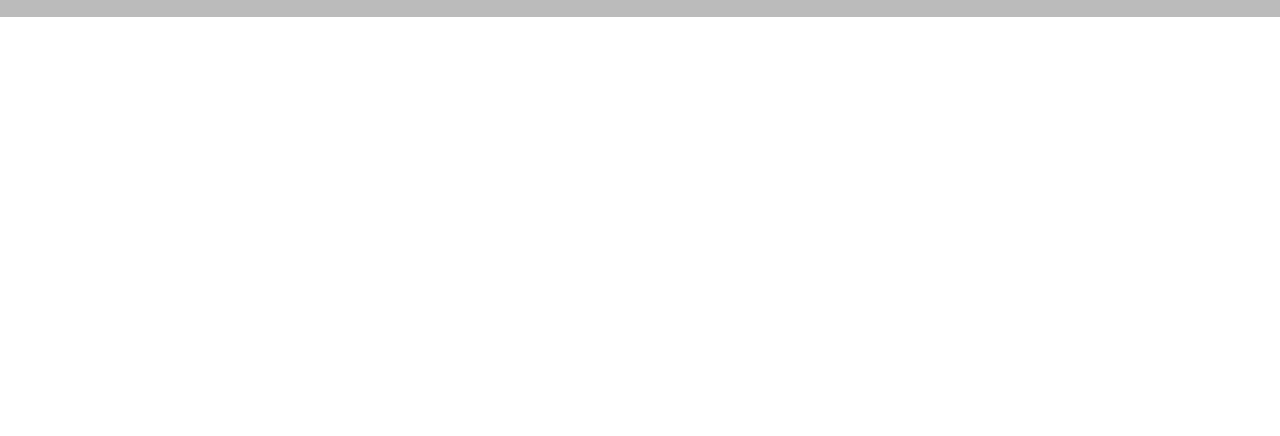
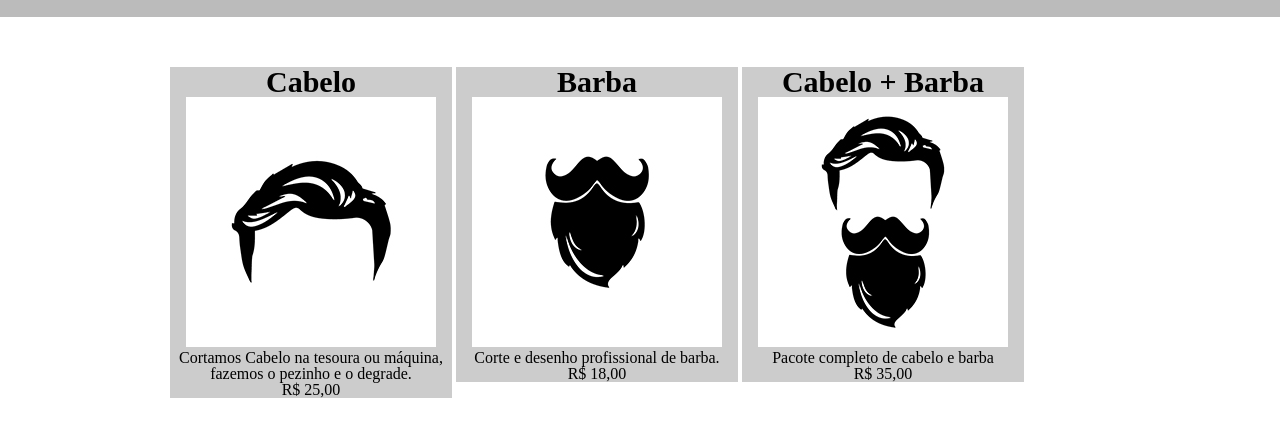
Before and after one commit to vitorkkkk/Barbearia, a plain HTML site: page produtos.html in a window 1280 px wide. Shown: the part 276-712 px from the top of the page. Drawn offline with Linux system fonts and the light colour scheme.

Commit message:
24/08/2008

```diff
--- a/produtos.css
+++ b/produtos.css
@@ -25,3 +25,22 @@ nav a{
   text-decoration: none;
   font-size:22px;
 }
+
+.produtos{
+  width: 940px;
+  margin: 0 auto;
+  padding: 50px 0;
+}
+
+.produtos li{
+  display: inline-block;
+  background-color: #cccccc;
+  text-align: center;
+  width: 30%;
+  vertical-align: top;
+}
+
+.produtos h2{
+  font-size: 30px;
+  font-weight: bold;
+}
--- a/produtos.html
+++ b/produtos.html
@@ -19,7 +19,7 @@
           <ul>
             <li><a href="index.html"">Home </a></li>
             <li><a href=" produtos.html">Produtos</a> </li>
-            <li><a href="contato.html">Contatos</a< /li>
+            <li><a href="contato.html">Contatos</a> </li>
           </ul>
         </nav>
     </div>
@@ -29,4 +29,27 @@
 
   </header>
 
+  <main>
+    <ul class="produtos">
+      <li>
+        <h2>Cabelo</h2>
+        <img src="cabelo.jpg"
+        <p>Cortamos Cabelo na tesoura ou máquina, fazemos o pezinho e o degrade.</p>
+        <p>R$ 25,00</p>
+      </li>
+      <li>
+        <h2>Barba</h2>
+        <img src="barba.jpg"
+          <p>Corte e desenho profissional de barba.</p>
+        <p>R$ 18,00</p>
+      </li>
+      <li>
+        <h2>Cabelo + Barba</h2>
+        <img src="cabelo+barba.jpg"
+        <p>Pacote completo de cabelo e barba</p>
+        <p>R$ 35,00</p>
+      </li>
+    </ul>
+  </main>
+
 </body>
```
